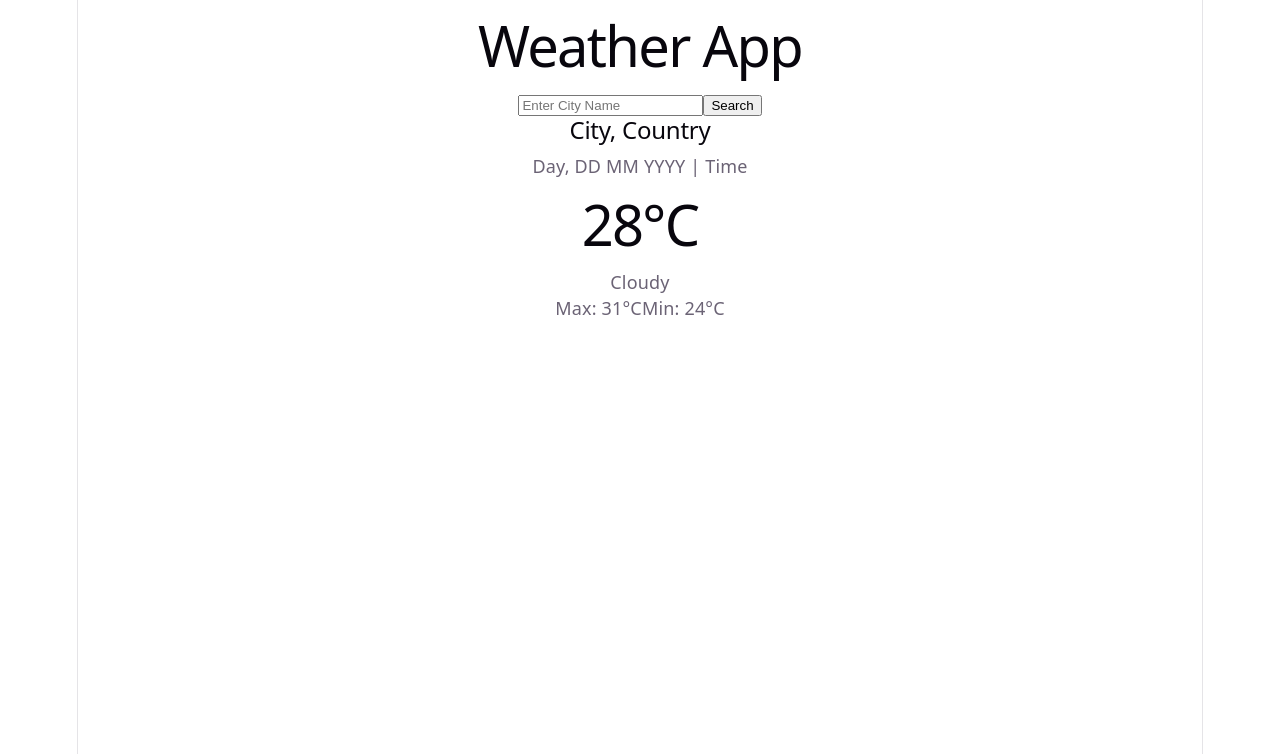
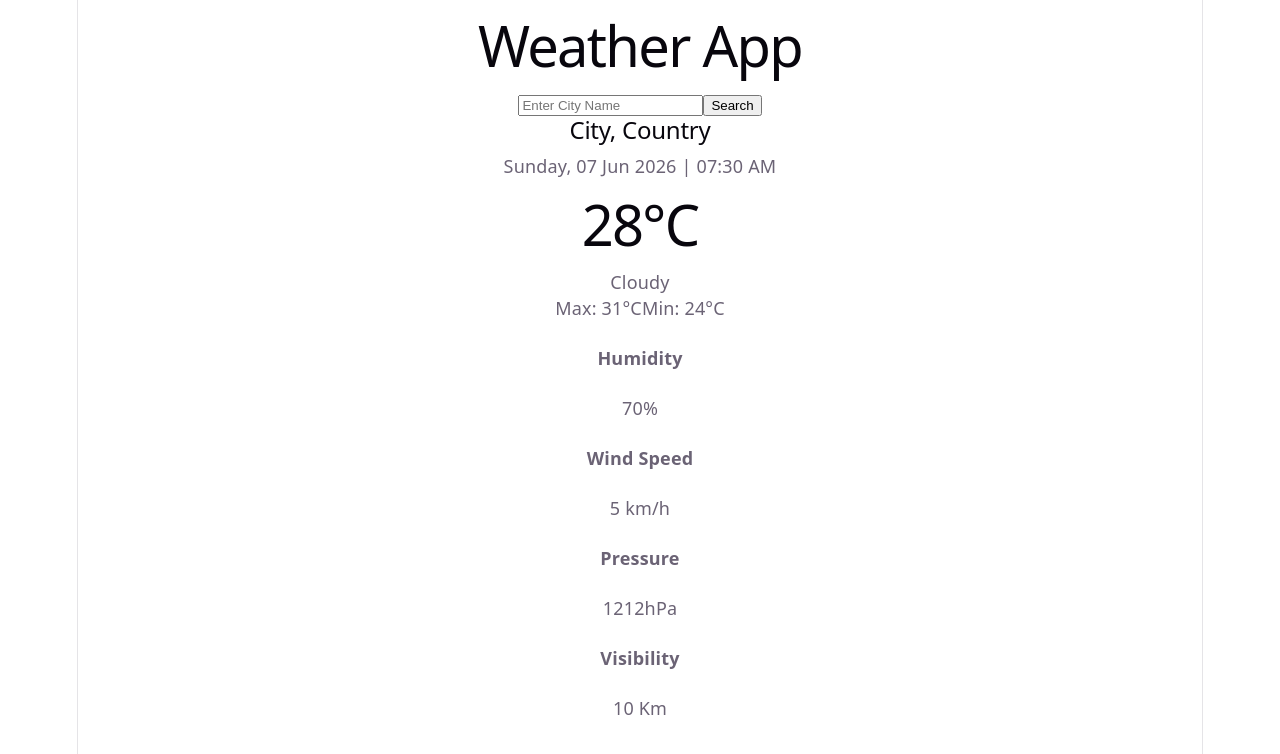
Before and after one commit to Mr-Mohit-Dixit/Weather_App_React, a React (Vite) app: page / in a window 1280 px wide. Shown: the top 754 px of the page. Built offline with nearby package versions, Linux system fonts and the light colour scheme.

Commit message:
Create weather metrics section

```diff
--- a/src/App.jsx
+++ b/src/App.jsx
@@ -5,8 +5,7 @@ const App = () => {
     <div className='container'>
 
       <h1> Weather App </h1>
-      <section>
-        {/* Search Section */}
+      <section className="search-section">
         <input
         type='text'
         placeholder='Enter City Name'
@@ -21,13 +20,13 @@ const App = () => {
         <div className='weather-card'>
           <h2>City, Country</h2>
 
-          <p>Day, DD MM YYYY | Time</p>
+          <p>Sunday, 07 Jun 2026 | 07:30 AM</p>
 
           <h1>28°C</h1>
 
           <p>Cloudy</p>
 
-          <div>
+          <div className="temp-range">
             <span>Max: 31°C</span>
             <span>Min: 24°C</span>
           </div>
@@ -35,6 +34,29 @@ const App = () => {
         </div>
       </section>
 
+      <section className="metrics-section">
+        <div className='metric-card'>
+          <h4>Humidity</h4>
+          <p>70%</p>
+        </div>
+
+        <div className='metric-card'>
+          <h4>Wind Speed</h4>
+          <p>5 km/h</p>
+        </div>
+
+        <div className='metric-card'>
+          <h4>Pressure</h4>
+          <p>1212hPa</p>
+        </div>
+
+        <div className='metric-card'>
+          <h4>Visibility</h4>
+          <p>10 Km</p>
+        </div>
+
+      </section>
+
     </div>
   )
 }
```
